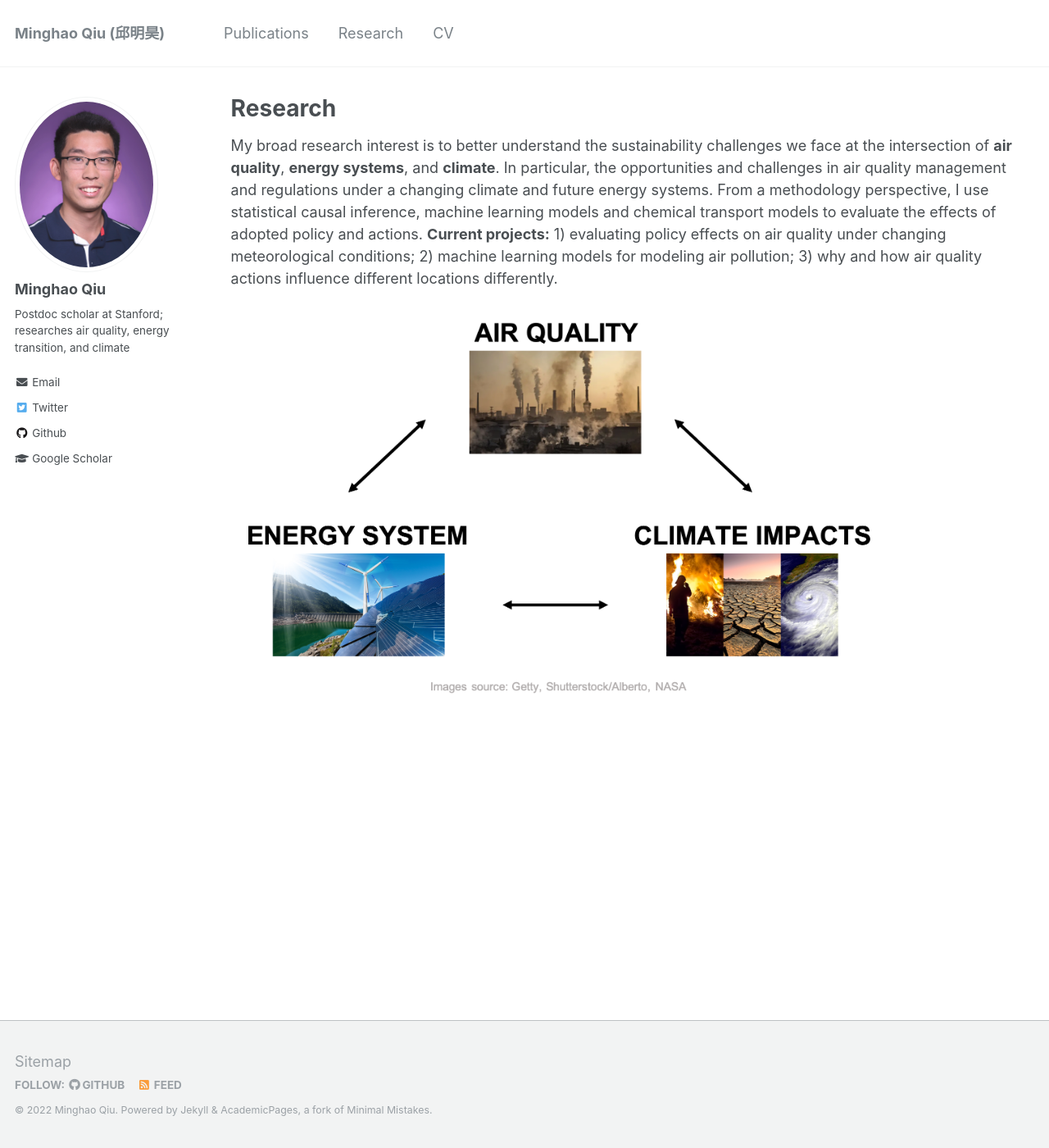
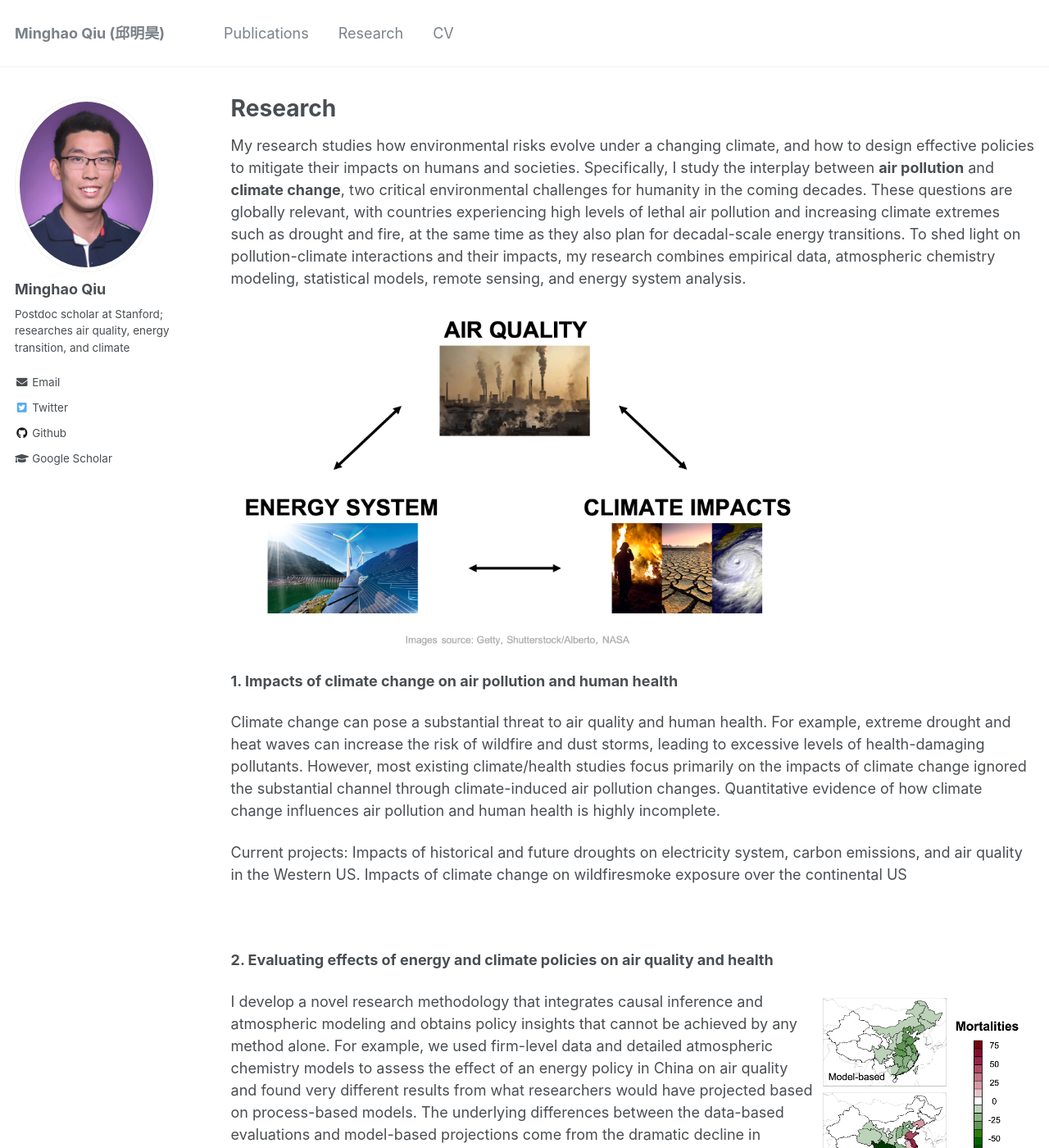
Before and after one commit to mhqiu/mhqiu.github.io, a Jekyll site: the page built from _pages/research.md, in a window 1280 px wide and 1400 px high. Shown: the whole window at 82% size. Built offline with Jekyll 4.4.1, drawn with Linux system fonts in a browser that asks for light colours; some of the changed text lies outside the part shown.

Commit message:
Update research.md

```diff
--- a/_pages/research.md
+++ b/_pages/research.md
@@ -8,9 +8,40 @@ author_profile: true
 <!--- \* denotes equally contributing authors -->
 
 
-My broad research interest is to better understand the sustainability challenges we face at the intersection of **air quality**, **energy systems**, and **climate**. In particular, the opportunities and challenges in air quality management and regulations under a changing climate and future energy systems. From a methodology perspective, I use statistical causal inference, machine learning models and chemical transport models to evaluate the effects of adopted policy and actions. **Current projects:** 1) evaluating policy effects on air quality under changing meteorological conditions; 2) machine learning models for modeling air pollution; 3) why and how air quality actions influence different locations differently.
+My research studies how environmental risks evolve under a changing climate, and how to design effective policies to mitigate their impacts on humans and societies. Specifically, I study the interplay between **air pollution** and **climate change**, two critical environmental challenges for humanity in the coming decades. These questions are globally relevant, with countries experiencing high levels of lethal air pollution and increasing climate extremes such as drought and fire, at the same time as they also plan for decadal-scale energy transitions. To shed light on pollution-climate interactions and their impacts, my research combines empirical data, atmospheric chemistry modeling, statistical models, remote sensing, and energy system analysis.
 
-<img src="/images/conceptual_pic.png" alt="Conceptual Diagram" class="inline" width=800 height=483/>
+<img src="/images/conceptual_pic.png" alt="Conceptual Diagram" align="center" class="inline" width=700 height=423/>
+
+**1. Impacts of climate change on air pollution and human health**
+
+Climate change can pose a substantial threat to air quality and human health. For example, extreme drought and heat waves can increase the risk of wildfire and dust storms, leading to excessive levels of health-damaging pollutants. However, most existing climate/health studies focus primarily on the impacts of climate change ignored the substantial channel through climate-induced air pollution changes. Quantitative evidence of how climate change influences air pollution and human health is highly incomplete.
+
+Current projects:
+Impacts of historical and future droughts on electricity system, carbon emissions, and air quality in the Western US.
+Impacts of climate change on wildfiresmoke exposure over the continental US
+<br/><br/><br/>
+
+**2. Evaluating effects of energy and climate policies on air quality and health**
+
+<img src="/images/fig_china_expost.png" alt="China energy policy" align="right" class="inline" width=270 height=300/>
+I develop a novel research methodology that integrates causal inference and atmospheric modeling and obtains policy insights that cannot be achieved by any method alone. For example, we used firm-level data and detailed atmospheric chemistry models to assess the effect of an energy policy in China on air quality and found very different results from what researchers would have projected based on process-based models. The underlying differences between the data-based evaluations and model-based projections come from the dramatic decline in baseline energy intensity during the studied period in China, and the heterogeneity of policy responses across firms.
+
+<br/><br/><br/><br/><br/><br/>
+
+<img src="/images/fig_met_ml.png" alt="Meteorology correction" align="right" class="inline" width=300 height=280/>
+Another challenge in evaluating the effects of policies on air quality comes from the variability in meteorological conditions. With insights from a state-of-the-art atmospheric chemistry model, I designed a machine learning-based meteorological correction approach that yields significant improvements over the existing methods. Our method reduces the bias of falsely attributing air quality improvement to emissions changes by over 60%.
+
+<br/><br/><br/><br/><br/><br/>
+
+**3. Designing equitable strategies for air quality management and energy transition**
+
+Exposure to air pollution and the associated health burden has been shown to be unequally distributed across populations. My research demonstrates that designing policies to address disparities in exposure to air pollution across population groups, is not straightforward. Focusing on the effects of wind power development on air quality in the US, I showed that developing wind power does not significantly reduce the existing gap of pollution exposure between different population groups, despite its substantial overall benefits on air quality and human health.
+<br/><br/><br/>
+
+**4. Identification of high-emitting vehicles**
+
+<img src="/images/fig_HE.png" alt="High-emitter identification" align="right" class="inline" width=400 height=260/>
+Policy makers have long been interested in detecting 'high-emitters', a supposedly small fraction of vehicles that make disproportionally large contributions to total fleet emissions. However, existing identification schemes often exclusively rely on snapshot measurements (i.e. emissions within less than a second), and thus simply identify vehicles with high instantaneous emissions, instead of vehicles with high average emissions over a driving period as regulated by emission standards. We design a comprehensive scheme to address this challenge by combining fleetwide remote sensing measurements with detailed second-by-second emission measurements from individual vehicles.
 
 
 <br/>
```
